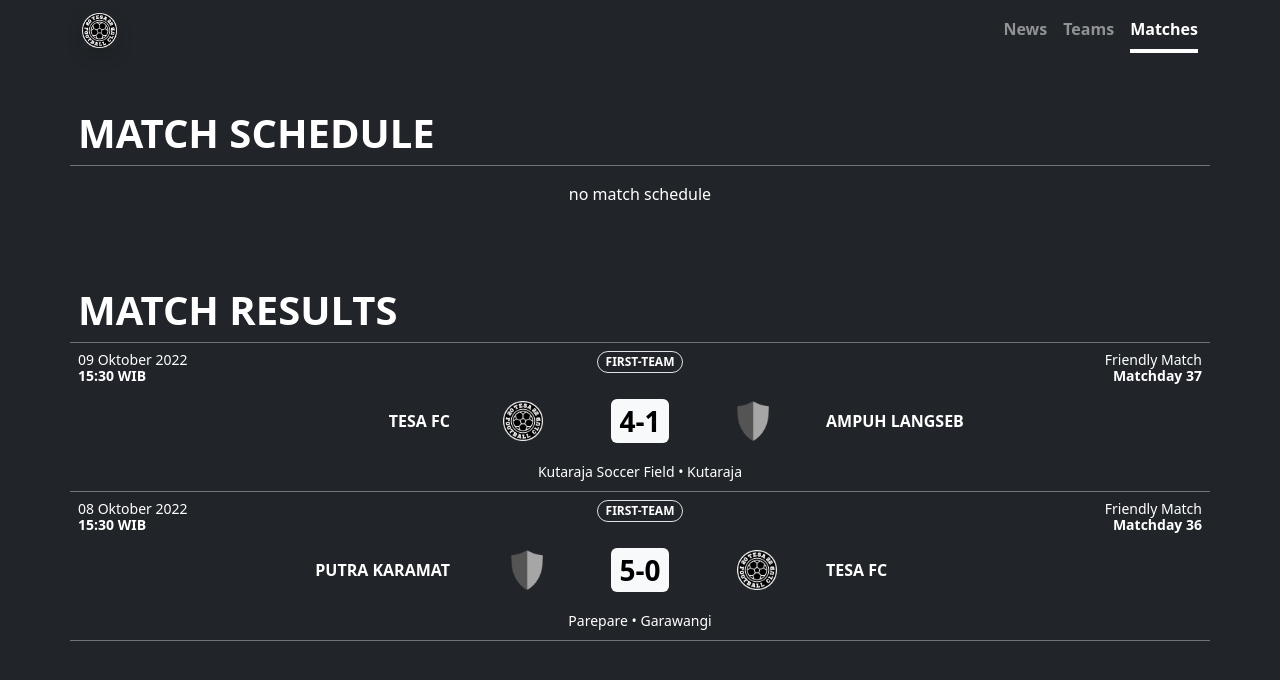
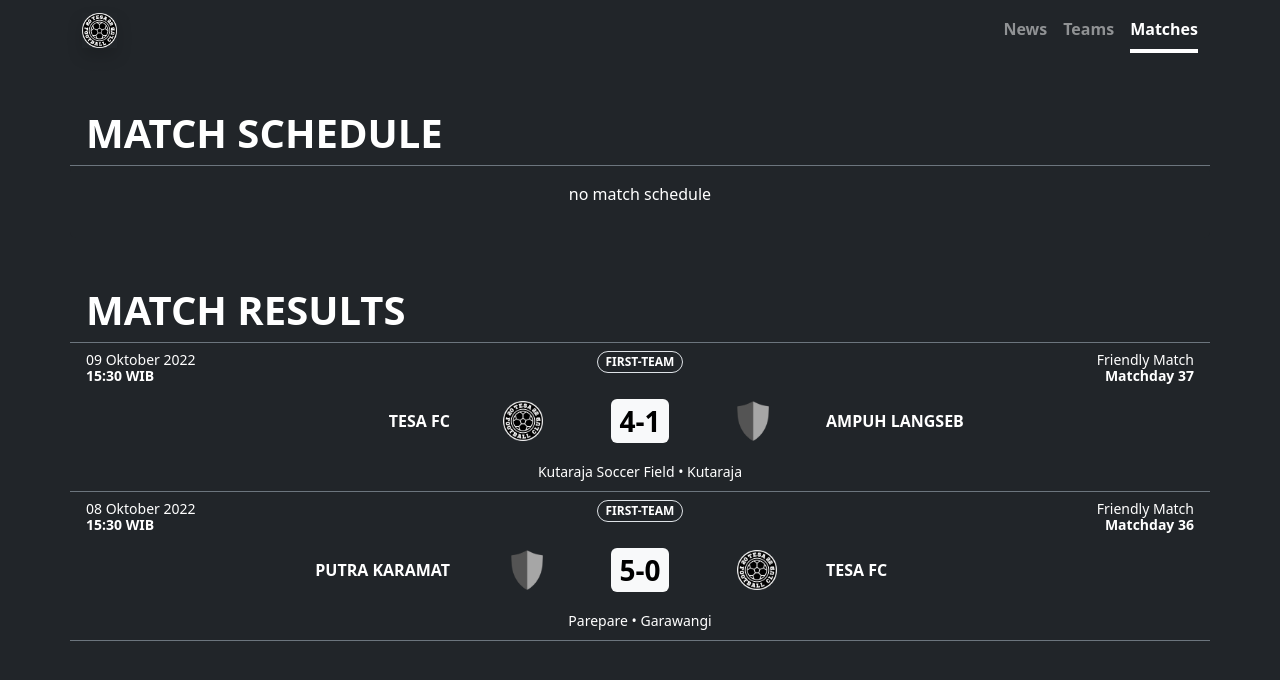
Before and after one commit to tesafc/tesafc.github.io, a Jekyll site: the page built from matches.html, in a window 1280 px wide. Shown: the top 680 px of the page. Built offline with Jekyll 4.4.1, drawn with Linux system fonts in a browser that asks for light colours.

Commit message:
Update matches.html

```diff
--- a/matches.html
+++ b/matches.html
@@ -7,12 +7,12 @@
   <div class="container px-0">
     {% assign schedules = site.matches | where: "status", "match schedule" %}
     {% assign match-count = schedules | size %}
-    <h1 class="text-uppercase fw-bolder border-bottom border-secondary px-2 mb-0 pb-2">match schedule</h1>
+    <h1 class="text-uppercase fw-bolder border-bottom border-secondary px-3 mb-0 pb-2">match schedule</h1>
     <div class="row row-cols-1 g-0">
       {% for match in schedules %}
       <div class="col">
         <div class="card text-bg-dark border-0 border-secondary border-bottom rounded-0 px-0">
-          <div class="row row-cols-3 g-0 card-header bg-transparent border-0 px-2">
+          <div class="row row-cols-3 g-0 card-header bg-transparent border-0 px-3">
             <div class="col">
               <p class="card-text text-start text-capitalize mb-0 lh-1"><small>{{ match.time }}</small></p>
               <p class="card-text text-start text-uppercase fw-bolder mb-0 lh-1"><small>{{ match.kick-off }}</small></p>
@@ -60,12 +60,12 @@
 
   <div class="container px-0">
     {% assign results = site.matches | where: "status", "match result" %}
-    <h1 class="mt-5 px-2 text-uppercase fw-bolder border-bottom border-secondary mb-0 pb-2">match results</h1>
+    <h1 class="mt-5 px-3 text-uppercase fw-bolder border-bottom border-secondary mb-0 pb-2">match results</h1>
     <div class="row row-cols-1 g-0">
       {% for match in results reversed %}
       <div class="col">
         <div class="card text-bg-dark border-0 border-secondary border-bottom rounded-0 px-0">
-          <div class="row row-cols-3 g-0 card-header d-flex justify-content-between bg-transparent border-0 px-2">
+          <div class="row row-cols-3 g-0 card-header d-flex justify-content-between bg-transparent border-0 px-3">
             <div class="col">
               <p class="card-text text-start text-capitalize mb-0 lh-1"><small>{{ match.time }}</small></p>
               <p class="card-text text-start text-uppercase fw-bolder mb-0 lh-1"><small>{{ match.kick-off }}</small></p>
```
